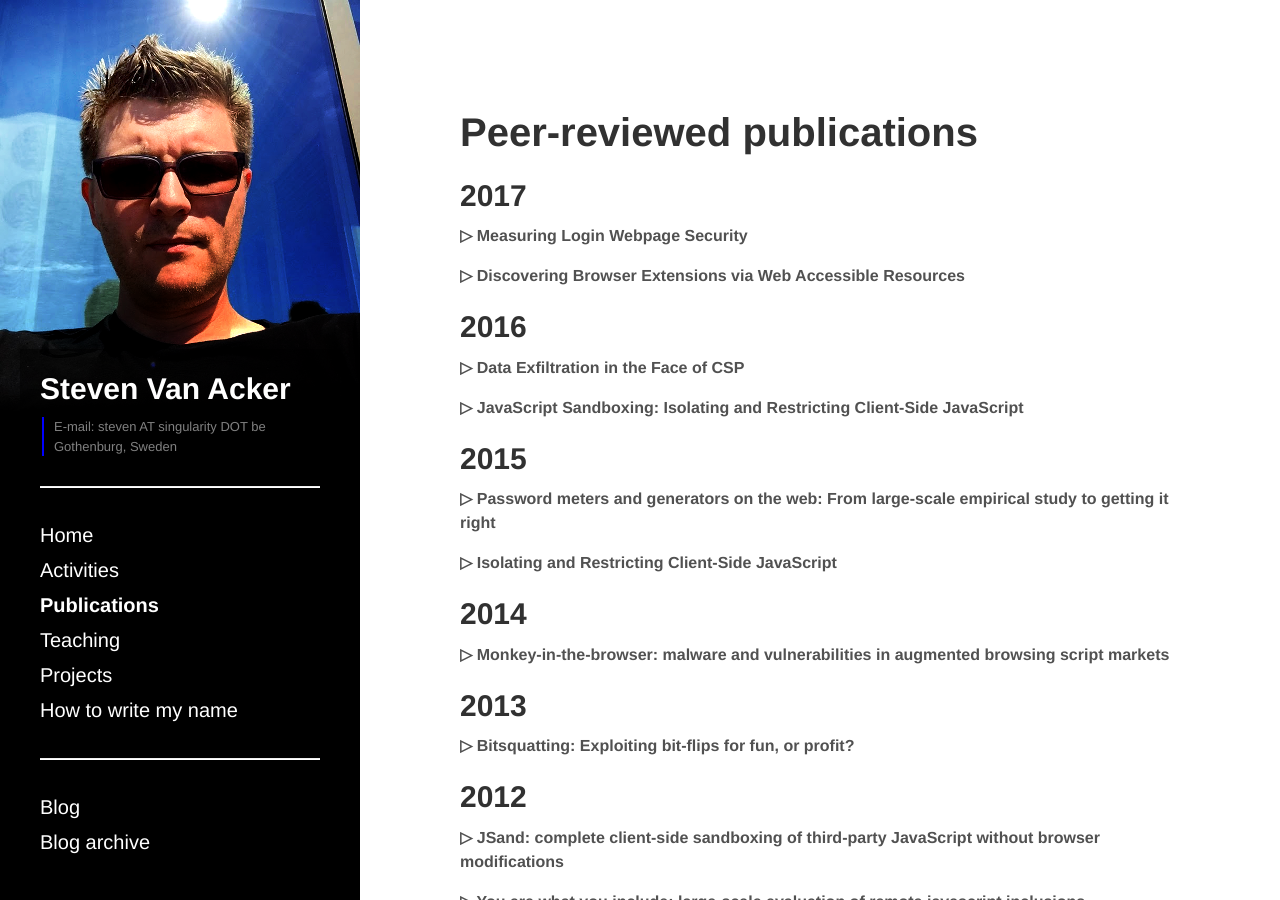
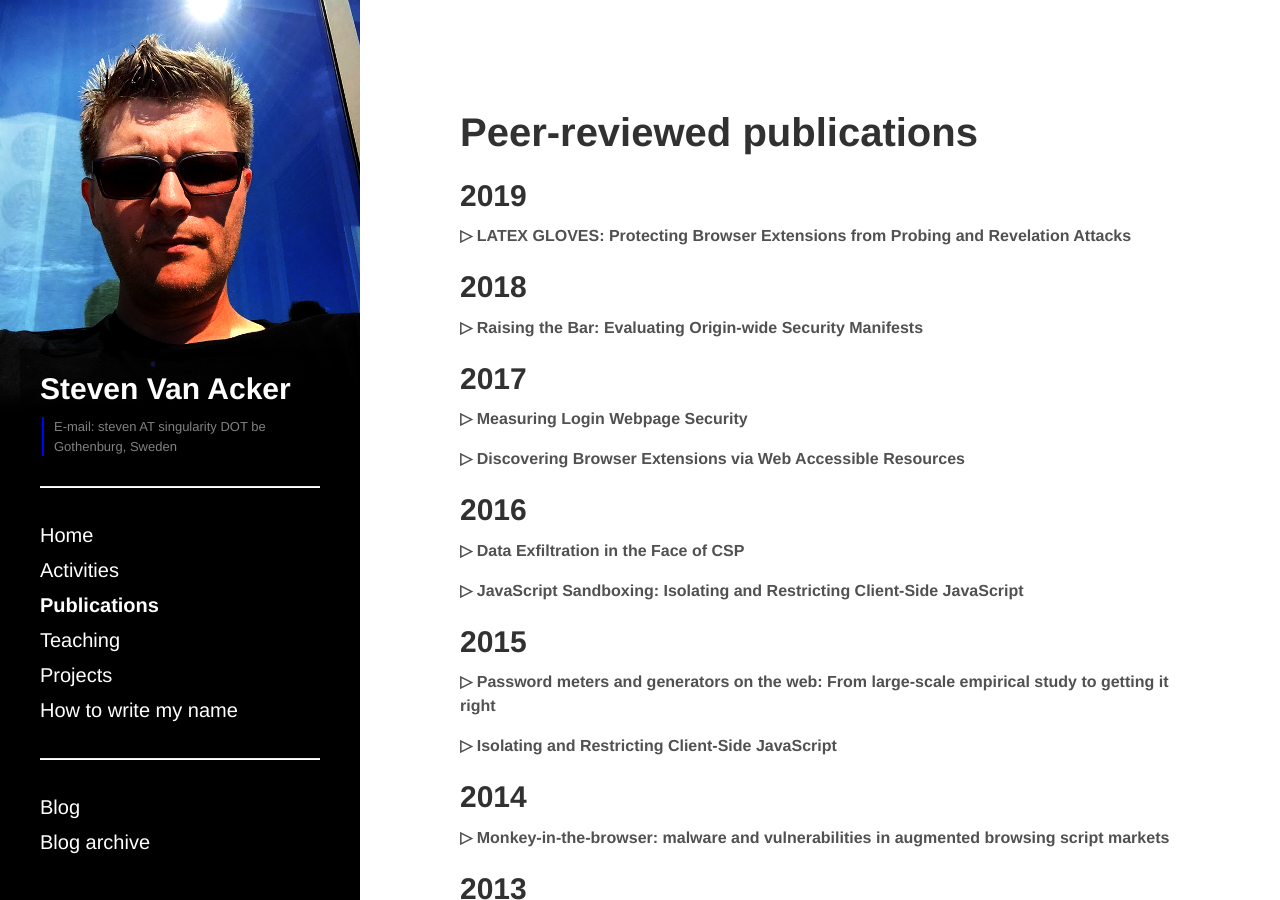
Before and after one commit to StevenVanAcker/stevenvanacker.github.io, a Jekyll site: the page built from publications.md, in a window 1280 px wide and 900 px high. Built offline with Jekyll 4.4.1, drawn with Linux system fonts in a browser that asks for light colours; part of the change alters nothing that is shown.

Commit message:
adding raising the bar and latex gloves

```diff
--- a/publications.md
+++ b/publications.md
@@ -381,6 +381,63 @@ papers:
 	interest of extensions. Finally, we discuss a browser architecture that allows
 	a user to take control in arbitrating the conflicting security goals."
 
+ - title: "Raising the Bar: Evaluating Origin-wide Security Manifests"
+   authors: "Steven Van Acker, Daniel Hausknecht, Andrei Sabelfeld"
+   longconf: "Proceedings of the 34th Annual Computer Security Applications Conference"
+   shortconf: "ACSAC 2018"
+   date: "2018"
+   doi: "10.1145/3274694.3274701"
+   pdflink: "/public/papers/raisingthebar.pdf"
+   abstract: "Defending a web application from attackers requires the correct
+	configuration of several web security mechanisms for each and every web page in
+	that web application. This configuration process can be difficult and result in
+	gaps in the defense against web attackers because some web pages may be
+	overlooked. In this work we provide a first evaluation of the standard draft
+	for an origin-wide security configuration mechanism called the \"origin
+	manifest\". The mechanism raises the security level of an entire web origin at
+	once while still allowing the specification of web security policies at the web
+	page level. We create prototype implementations of the origin manifest
+	mechanism for both the client-side and server-side, and provide security
+	officers with an automated origin manifest learner and generator to aid them
+	with the configuration of their web origins. To resolve potential collisions of
+	policies defined by the web origin with policies defined by web pages we
+	formalize the comparison and combination of web security policies and integrate
+	it into our prototype implementation. We evaluate the feasibility of the origin
+	manifest mechanism with a longitudinal study of popular websites to determine
+	whether origin manifest files are stable enough to not require frequent
+	reconfiguration, and perform performance measurements on the Alexa top 10,000
+	to determine the network traffic overhead. Our results show that the origin
+	manifest mechanism can effectively raise the security level of a web origin
+	while slightly improving network performance."
+
+ - title: "LATEX GLOVES: Protecting Browser Extensions from Probing and Revelation Attacks"
+   authors: "Alexander Sjösten, Steven Van Acker, Pablo Picazo-Sanchez, Andrei Sabelfeld"
+   longconf: "Proceedings of the 26th Annual Network and Distributed System Security Symposium"
+   shortconf: "NDSS 2019"
+   date: "2019"
+   doi: "10.14722/ndss.2019.23309"
+   pdflink: "/public/papers/latexgloves.pdf"
+   abstract: "Browser extensions enable rich experience for the users of
+	today’s web. Being deployed with elevated privileges, extensions are given the
+	power to overrule web pages. As a result, web pages often seek to detect the
+	installed extensions, sometimes for benign adoption of their behavior but
+	sometimes as part of privacy-violating user fingerprinting. Researchers have
+	studied a class of attacks that allow detecting extensions by probing for Web
+	Accessible Resources (WARs) via URLs that include public extension IDs.
+	Realizing privacy risks associated with WARs, Firefox has recently moved to
+	randomize a browser extension’s ID, prompting the Chrome team to plan for
+	following the same path. However, rather than mitigating the issue, the
+	randomized IDs can in fact exacerbate the extension detection problem, enabling
+	attackers to use a randomized ID as a reliable fingerprint of a user. We study
+	a class of extension revelation attacks, where extensions reveal themselves by
+	injecting their code on web pages. We demonstrate how a combination of
+	revelation and probing can uniquely identify 90% out of all extensions
+	injecting content, in spite of a randomization scheme. We perform a series of
+	large-scale studies to estimate possible implications of both classes of
+	attacks. As a countermeasure, we propose a browser-based mechanism that enables
+	control over which extensions are loaded on which web pages and present a proof
+	of concept implementation which blocks both classes of attacks."
+
  - title: "Isolating and Restricting Client-Side JavaScript"
    authors: "Steven Van Acker"
    longconf: "PhD Text"
```
Also changed, not shown: 2 other files.
